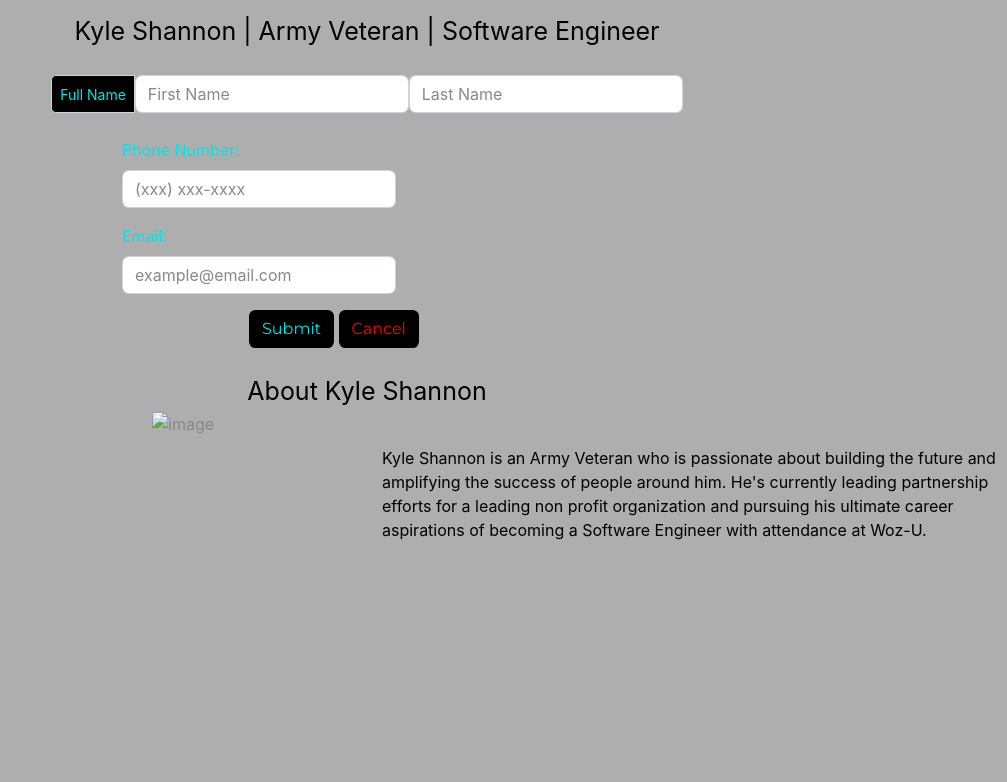
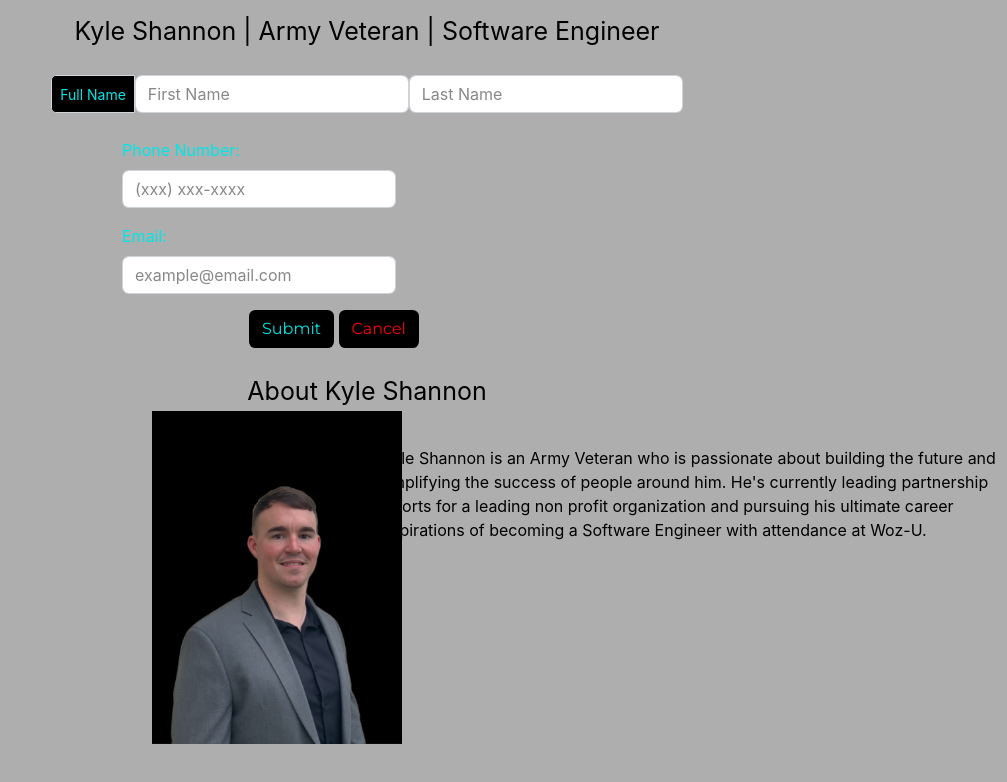
Before and after one commit to OfficialKyleShannon/bootstrap.form.bio, a plain HTML site: page index.html in a window 1280 px wide. Shown: the whole page, without its empty margins (273-1280 px from the left). Drawn offline with nearby package versions, Linux system fonts and the light colour scheme.

Commit message:
Update index.html

```diff
--- a/index.html
+++ b/index.html
@@ -60,7 +60,7 @@
 
         <div class="row justify-content-center">
           <div class="col-sm">
-              <img class="images/Kyle's Professional Picture.jpg" alt="image">
+              <img src="images/Kyle's Professional Picture.jpg" alt="image">
           </div>
           <div class="col-sm">
               <p>Kyle Shannon is an Army Veteran who is passionate about building the future and amplifying the
```
